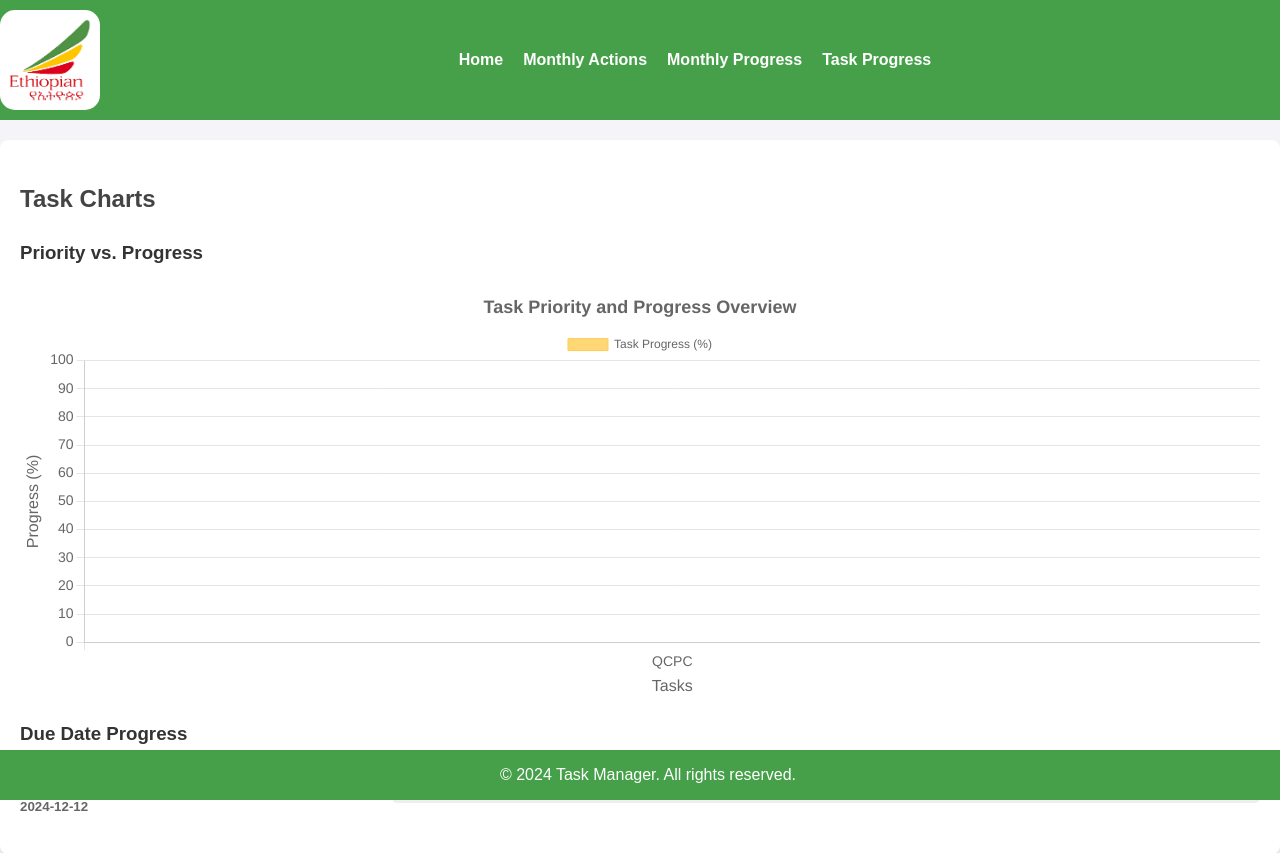
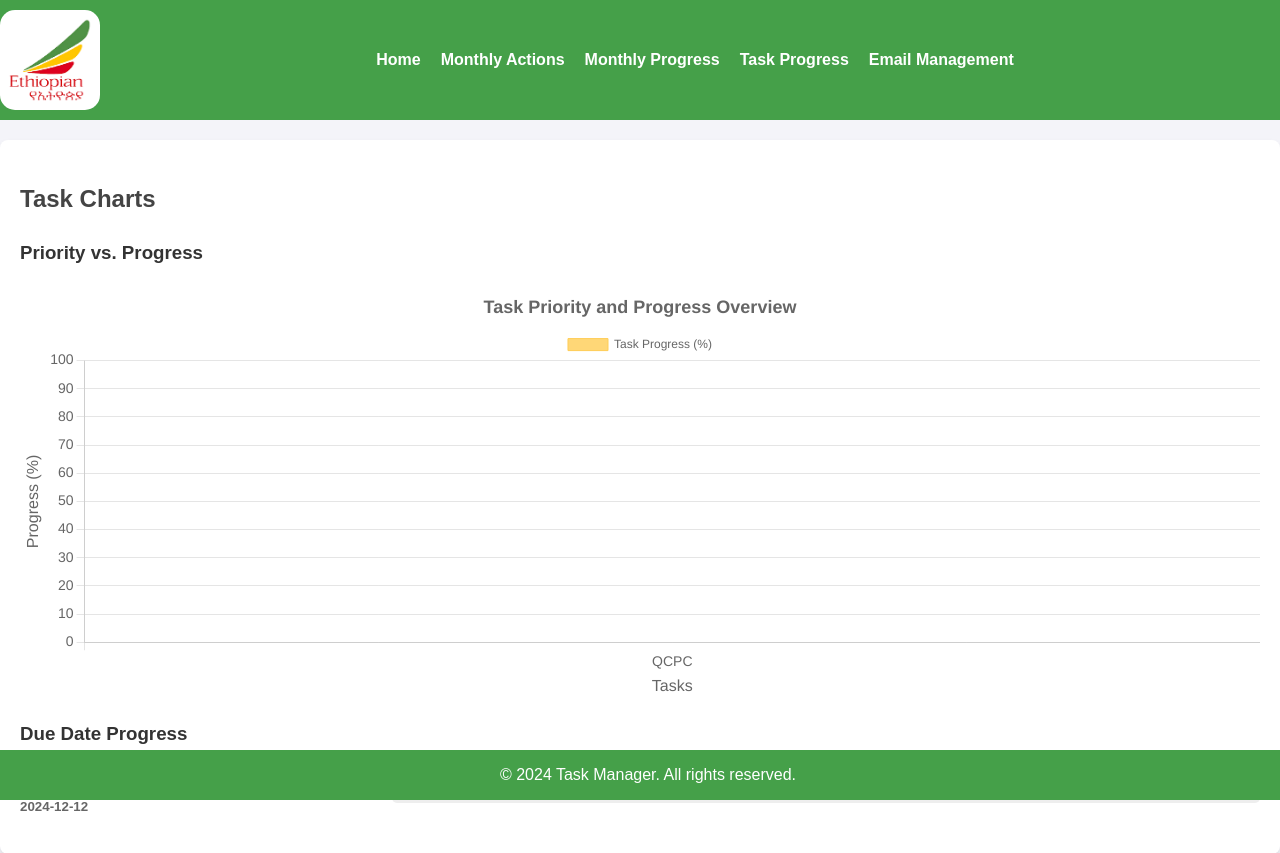
Before and after one commit to solomonAlemu/Task-Manager-Website, a Flask app: page /task_charts in a window 1280 px wide. Shown: the top 853 px of the page. Run offline with Flask 3, Linux system fonts and the light colour scheme; data comes from the database, SQL or seed files in the repository.

Commit message:
To move the Email Management Section from Home.html to a separate HTML file

```diff
--- a/app.py
+++ b/app.py
@@ -549,6 +549,12 @@ def get_emails():
     except Exception as e:
         return jsonify({"error": "Failed to load email data", "details": str(e)})
 
+@app.route('/email-management')
+def email_management():
+    """Render the email management page."""
+    return render_template('email_management.html')
+
+
 if __name__ == '__main__':
     init_db()
     app.run(host="0.0.0.0", port=8181, threaded=True, use_reloader=False)
--- a/email_config.json
+++ b/email_config.json
@@ -11,6 +11,18 @@
         {
             "name": "sol",
             "email": "solomonakb@gmail.com"
+        },
+        {
+            "name": "Fiseha ",
+            "email": "fisehata@ethiopianairlines.com"
+        },
+        {
+            "name": "Brhane ",
+            "email": "brhanet@ethiopianairlines.com"
+        },
+        {
+            "name": "Emnet",
+            "email": "Emnett@ethiopianairlines.com"
         }
     ]
 }
--- a/templates/base.html
+++ b/templates/base.html
@@ -96,6 +96,7 @@
 				<li><a href="{{ url_for('monthly_action') }}">Monthly Actions</a></li>
 				<li><a href="{{ url_for('monthly_progress') }}">Monthly Progress</a></li>
                 <li><a href="{{ url_for('task_charts') }}">Task Progress</a></li>
+				<li><a href="{{ url_for('email_management') }}">Email Management</a></li>
             </ul>
         </nav>
     </header>
```
Also changed, not shown: email_sender.py (+8 -4 lines), templates/Home.html (+0 -70 lines), templates/email_management.html (added, +77 -0 lines).
